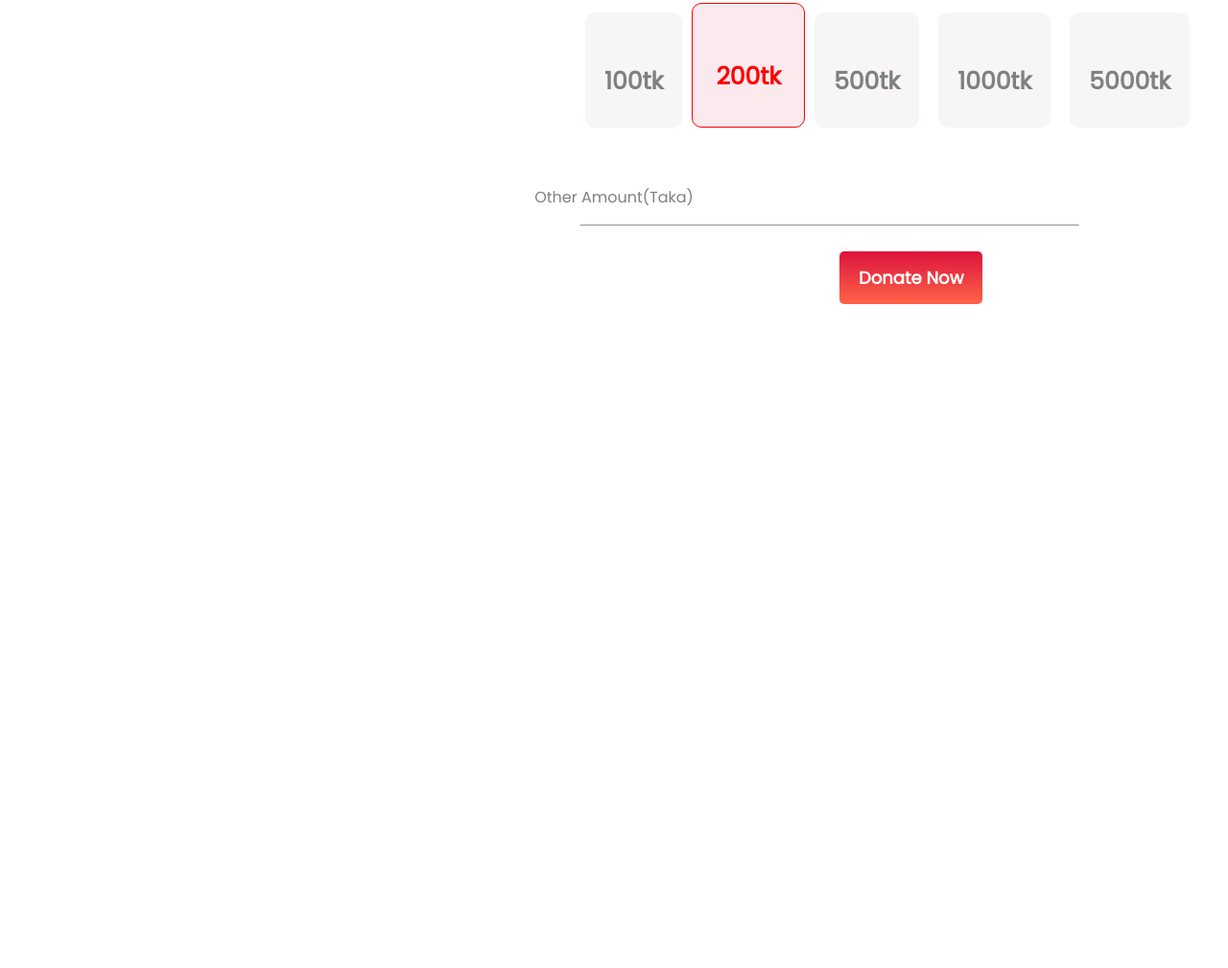
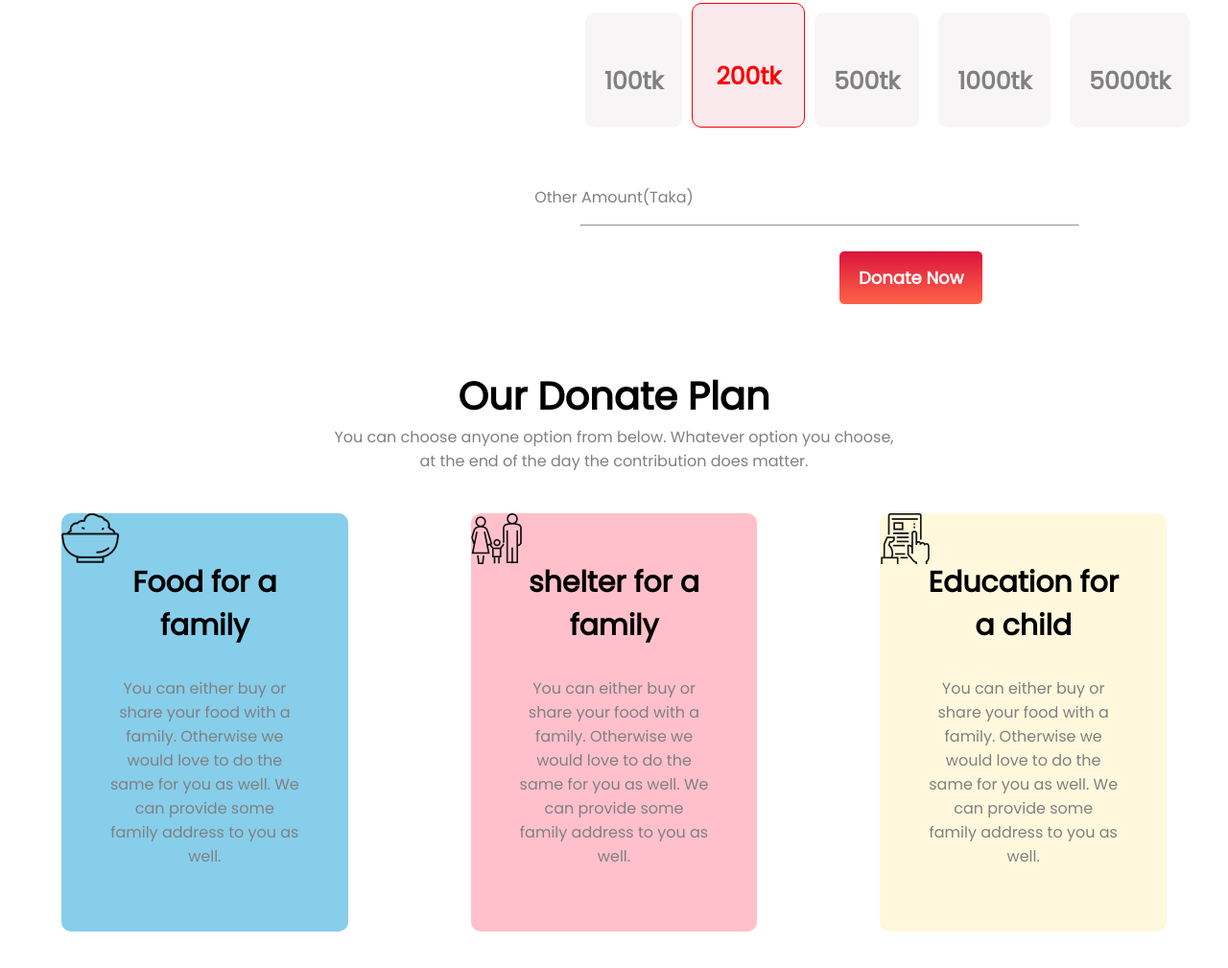
Before and after one commit to SajibBhattacharjee/first-assignment, a plain HTML site: page index.html in a window 1280 px wide. Shown: the part 1227-2236 px from the top of the page at 96% size. Before the commit the page ends 1544 px from the top, so only its background shows below. Drawn offline with Linux system fonts and the light colour scheme.

Commit message:
third commit

```diff
--- a/index.html
+++ b/index.html
@@ -49,6 +49,30 @@
             <a class="link-button-two" target="_blank" href="">Donate Now</a>
         </div>
     </section>
+    <section>
+        <h2>Our Donate Plan</h2>
+        <p>You can choose anyone option from below. Whatever option you choose, <br>at the end of the day the
+            contribution does matter.</p>
+        <div class="plan-container">
+            <div class="plans" id="food">
+                <h3 class="plan-header">Food for a family</h3>
+                <p> You can either buy or share your food with a family. Otherwise we would love to do the same for you
+                    as well. We can provide some family address to you as well.</p>
+            </div>
+            <div class="plans" id="shelter">
+                <h3 class="plan-header">shelter for a family</h3>
+                <p> You can either buy or share your food with a family. Otherwise we would love to do the same for you
+                    as well. We can provide some family address to you as well.</p>
+            </div>
+            <div class="plans" id="education">
+                <h3 class="plan-header">Education for a child</h3>
+                <p> You can either buy or share your food with a family. Otherwise we would love to do the same for you
+                    as well. We can provide some family address to you as well.</p>
+            </div>
+        </div>
+
+
+    </section>
 
 
 </body>
--- a/style.css
+++ b/style.css
@@ -109,3 +109,45 @@ p {
     text-align: center;
     margin-left: 875px;
 }
+
+.plan-header {
+    color: black;
+}
+
+.plan-container {
+    display: flex;
+    margin-bottom: 100px;
+}
+
+.plans {
+    width: 60%;
+    padding-left: 5%;
+    padding-right: 5%;
+    margin-left: 5%;
+    margin-right: 5%;
+    border: 30px;
+    border-radius: 10px;
+    margin-top: 2%;
+}
+
+#food {
+    background-color: skyblue;
+    background-image: url(icons/food.png);
+    background-repeat: no-repeat;
+    padding: 50px;
+}
+
+#shelter {
+    background-color: pink;
+    background-image: url(icons/shelter.png);
+    background-repeat: no-repeat;
+    padding: 50px;
+
+}
+
+#education {
+    background-color: cornsilk;
+    background-image: url(icons/Frame-1.png);
+    background-repeat: no-repeat;
+    padding: 50px;
+}
```
